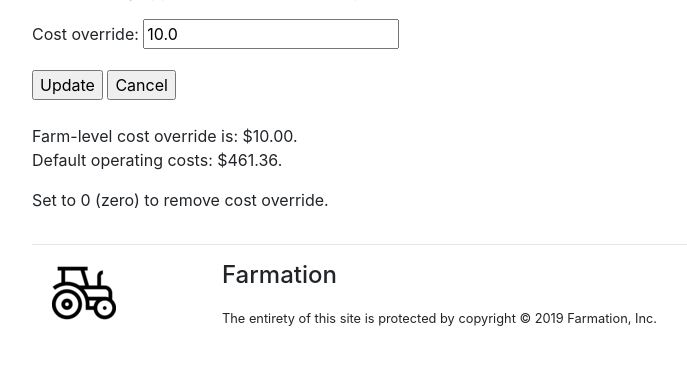
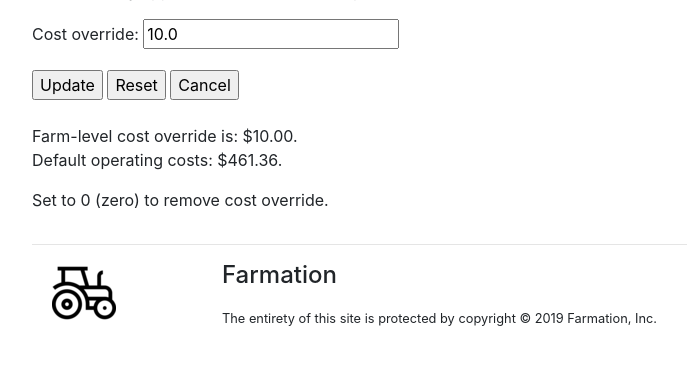
Before and after one commit to vin0110/farmation, a Django app: page /optimizer/crop/edit/cost/1/ in a window 1280 px wide. Shown: the part 63-428 px from the top of the page, without its empty margins (53-740 px from the left). Run offline with Django 3.2, Linux system fonts and the light colour scheme; a user stored in the database is signed in; data comes from the database, SQL or seed files in the repository; tables that the repository leaves empty hold one stand-in row (values such as "Sample post"); some libraries are stand-ins or nearby versions.

Commit message:
Added reset buttons for Edit Cost pages in both..
..Farm and Optimizer.

```diff
--- a/farm/urls.py
+++ b/farm/urls.py
@@ -22,4 +22,5 @@ urlpatterns = [
     path('edit/acres/<int:pk>/', editAcres, name='edit_acres',),
 
     path('edit/cost/<int:pk>/', editCost, name='edit_cost',),
+    path('edit/cost/reset/<int:pk>/', editCost, dict(reset=True), name='reset_cost',),
 ]
--- a/optimizer/urls.py
+++ b/optimizer/urls.py
@@ -50,6 +50,7 @@ urlpatterns = [
     path('crop/price/rm/<int:pk>/', removePrice, name='remove_price'),
 
     path('crop/edit/cost/<int:pk>/', editCost, name='edit_cost'),
+    path('crop/edit/cost/reset/<int:pk>/', editCost, dict(reset=True, ), name='reset_cost'),
     path('crop/edit/acres/<int:pk>/', editAcres, name='edit_acres'),
 
     path('analyze/<int:pk>/', analyze, name='analyze'),
--- a/optimizer/views.py
+++ b/optimizer/views.py
@@ -417,12 +417,19 @@ def editAcres(request, pk):
 
 
 @login_required
-def editCost(request, pk):
+def editCost(request, pk, reset=False):
     '''edit the overrides in farmcrop'''
     template_name = 'optimizer/edit_cost.html'
     theform = CostForm
 
     crop = get_object_or_404(Crop, pk=pk)
+
+    if reset:
+        crop.cost_override = 0.0
+        crop.save()
+        return HttpResponseRedirect(
+            reverse('optimizer:scenario_details',
+                    args=(crop.scenario.id, )))
 
     if request.method == "POST":
         form = theform(request.POST, instance=crop)
@@ -435,5 +442,6 @@ def editCost(request, pk):
         # GET
         form = theform(instance=crop)
 
-    context = dict(crop=crop, form=form)
+    reset_url = reverse('optimizer:reset_cost', args=(crop.pk, ))
+    context = dict(crop=crop, form=form, reset_url=reset_url)
     return render(request, template_name, context)
--- a/templates/farm/edit_cost.html
+++ b/templates/farm/edit_cost.html
@@ -25,6 +25,7 @@
       <form method="post">{% csrf_token %}
       {{ form.as_p }}
       <input type="submit" value="Update" />
+      <input type="button" value="Reset" onclick="location.href='{{ reset_url }}'"/>
       <input type="button" value="Cancel"
              onclick="location.href='{% url 'farm:farm' crop.farm.id %}'"/>
       </form>
--- a/templates/optimizer/edit_cost.html
+++ b/templates/optimizer/edit_cost.html
@@ -25,6 +25,7 @@
       <form method="post">{% csrf_token %}
       {{ form.as_p }}
       <input type="submit" value="Update" />
+      <input type="button" value="Reset" onclick="location.href='{{ reset_url }}'"/>
       <input type="button" value="Cancel"
              onclick="location.href='{% url 'optimizer:scenario_details' crop.scenario.id %}'"/>
       </form>
```
Also changed, not shown: farm/views.py (+9 -2 lines).
